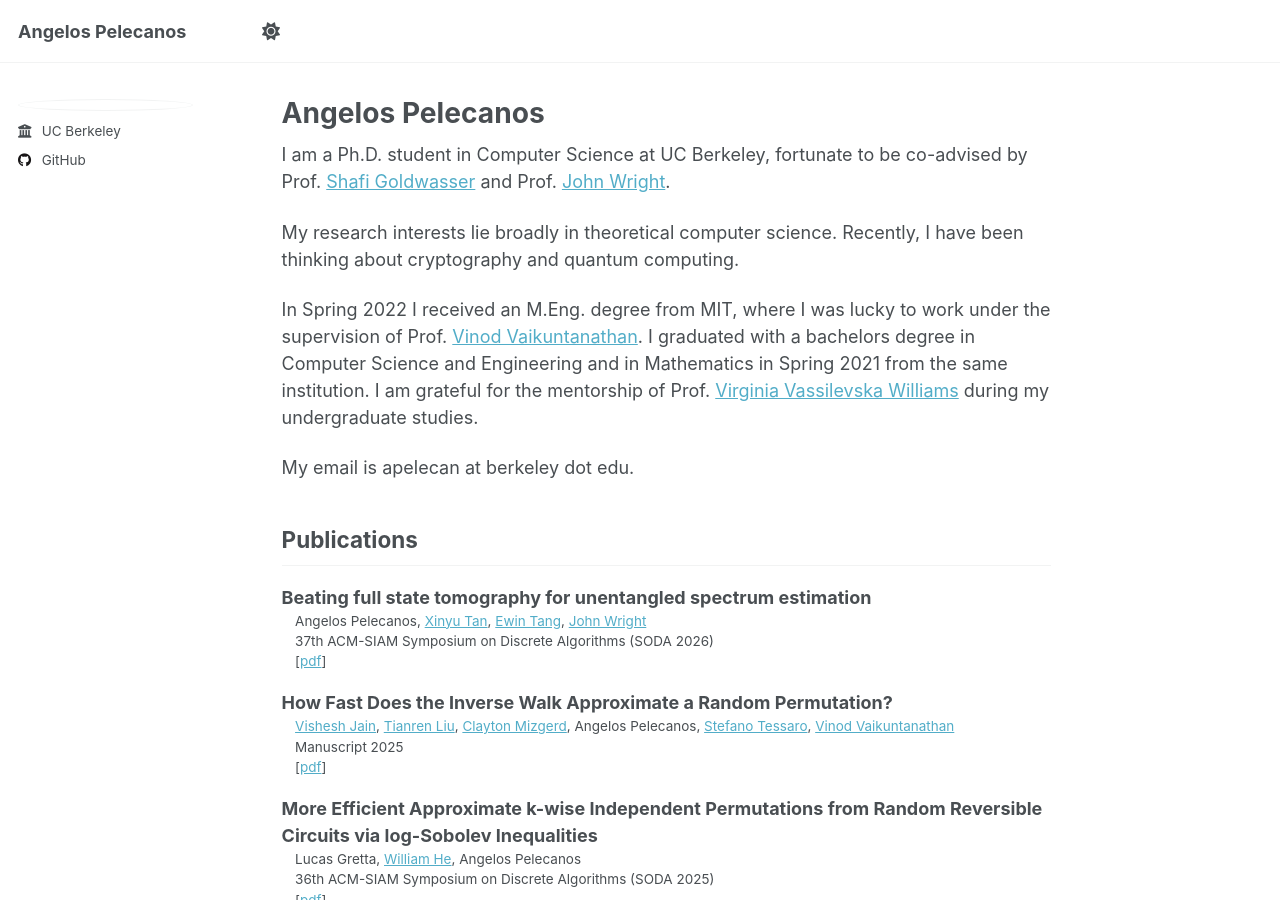
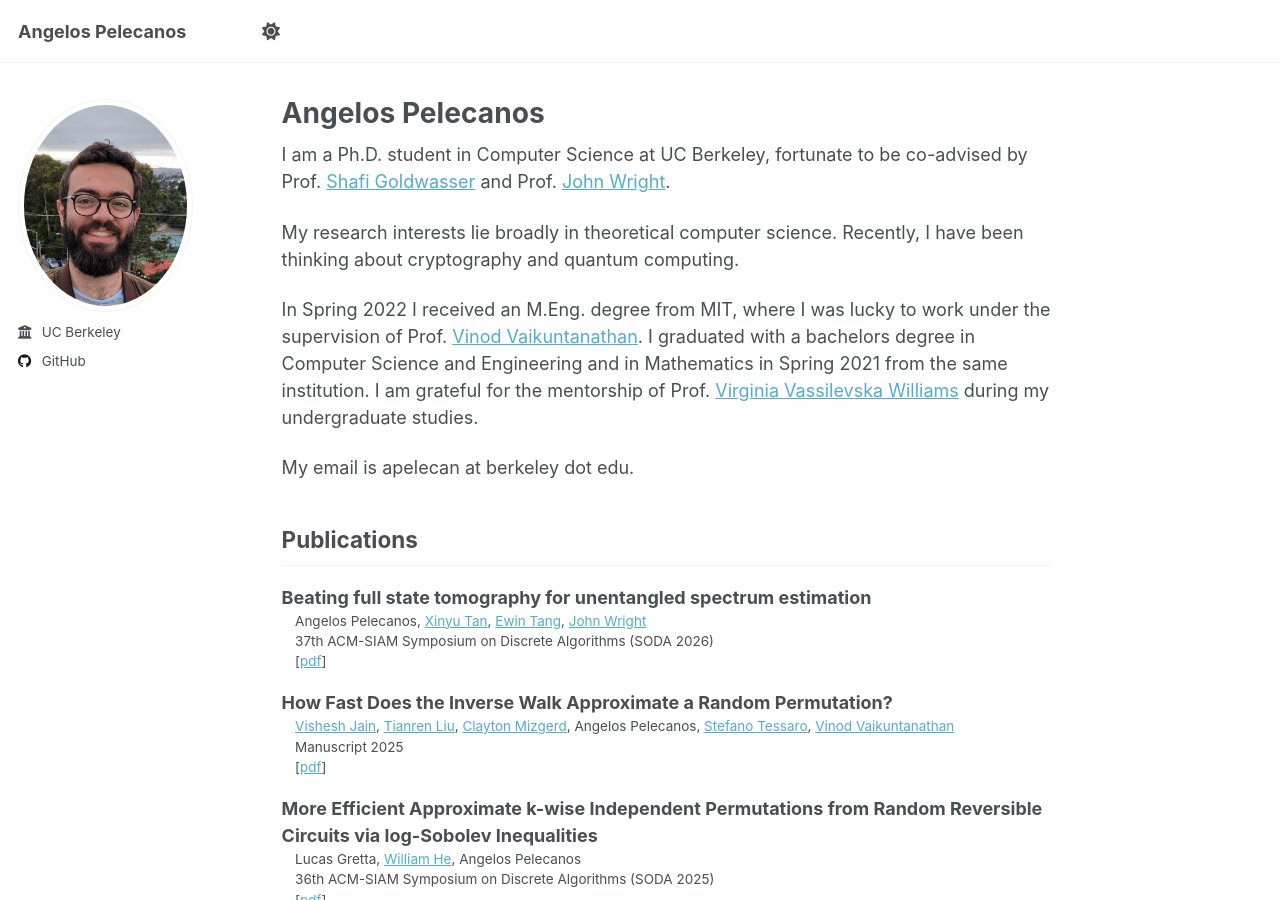
Before and after one commit to apelecan/apelecan.github.io, a Jekyll site: the page built from _pages/about.md, in a window 1280 px wide and 900 px high. Built offline with Jekyll 4.4.1, drawn with Linux system fonts in a browser that asks for light colours; a script that is not in the unit is left out.

Commit message:
correct reference to picture

```diff
--- a/_config.yml
+++ b/_config.yml
@@ -23,7 +23,7 @@ repository               : "apelecan/apelecan.github.io"
 #               Additional customization can be done by editing /_includes/author-profile.html
 author:
   # Biographic information
-  avatar           : "images/profile.jpg"
+  avatar           : "profile.jpg"
   name             : # "Your Sidebar Name"
   pronouns         : # example: "she/her"
   bio              : # "Short biography for the left-hand sidebar"
```
